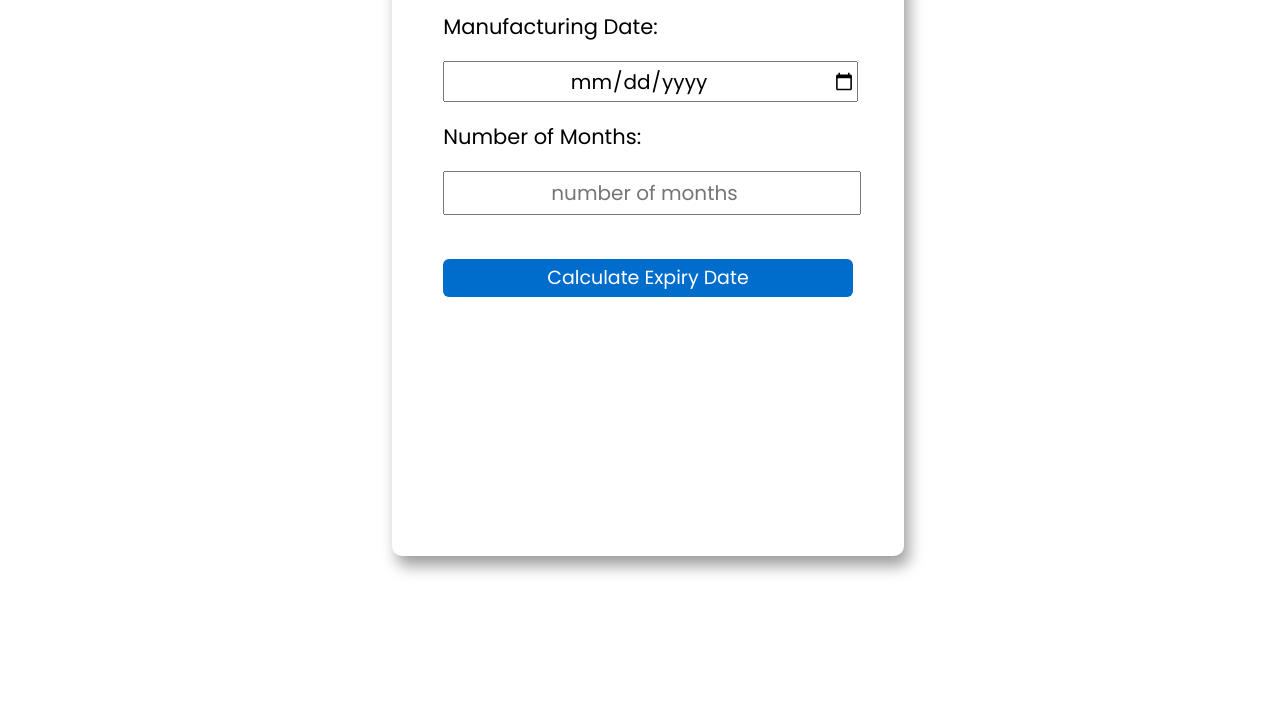
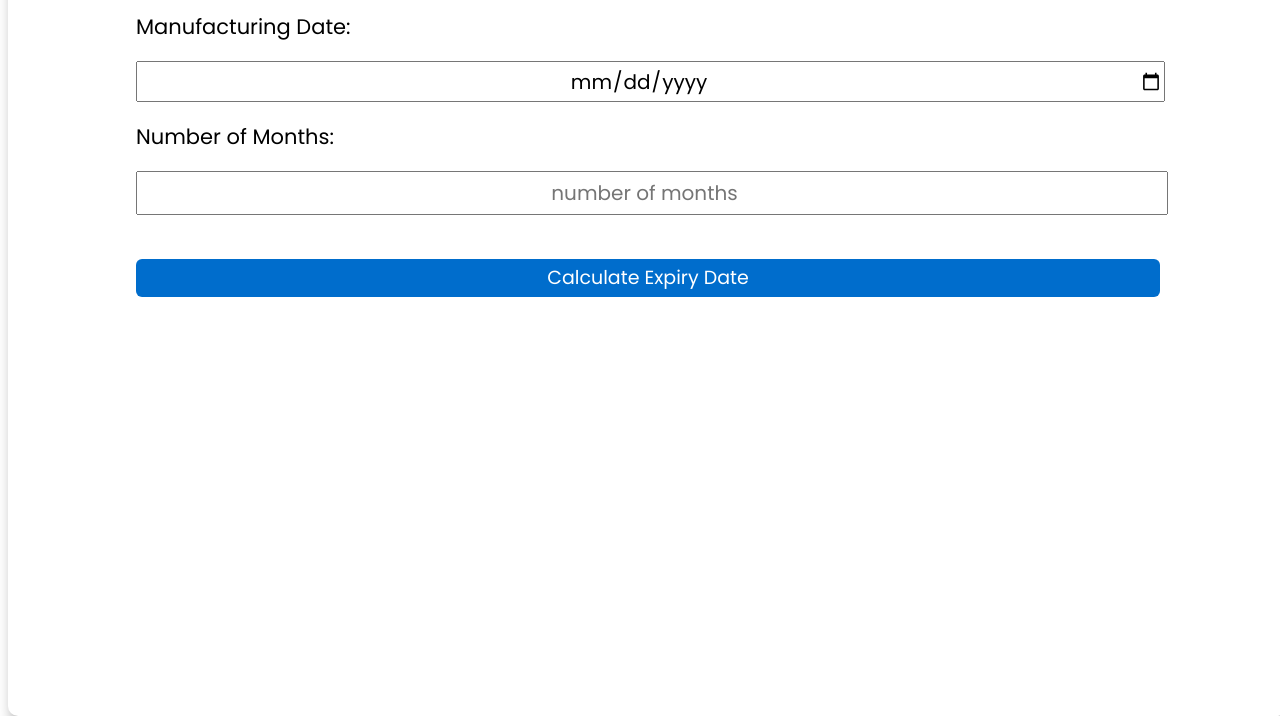
Before and after one commit to SubhrajitHalder/Use-By, a plain HTML site: page index.html in a window 1280 px wide. Shown: the part 164-880 px from the top of the page. Before the commit the page ends 800 px from the top, so only its background shows below. Drawn offline with Linux system fonts and the light colour scheme.

Commit message:
Add files via upload

```diff
--- a/style.css
+++ b/style.css
@@ -4,15 +4,14 @@
     user-select: none;
 }
 .date{
-    width: 40%;
-    height: 80%;
+    width: 100%;
+    height: 100%;
     top: 10%;
     border-radius: 10px;
     box-shadow: 5px 10px 15px rgb(158, 158, 158);
     align-items: center;
     justify-content: center;
     position: absolute;
-    margin-left: 30%;
 }
 .date h2{
     display: flex;
```
